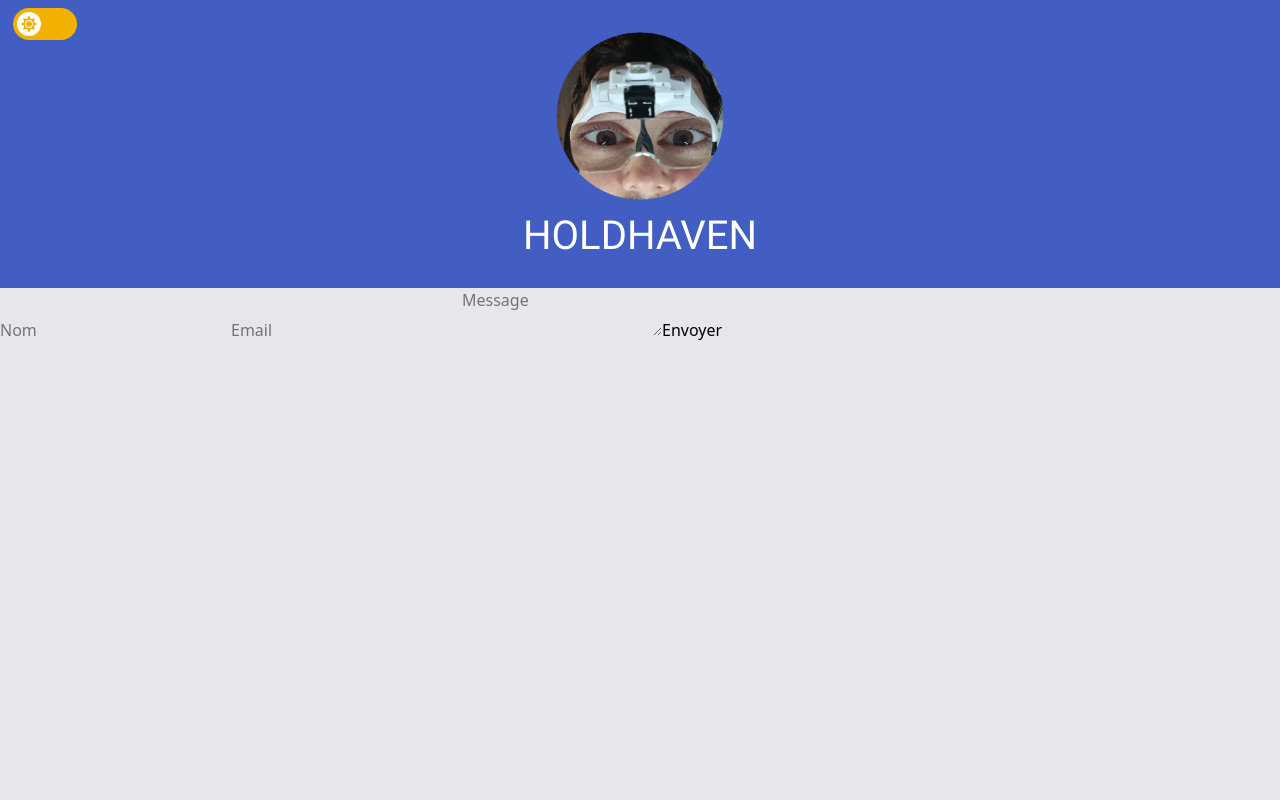
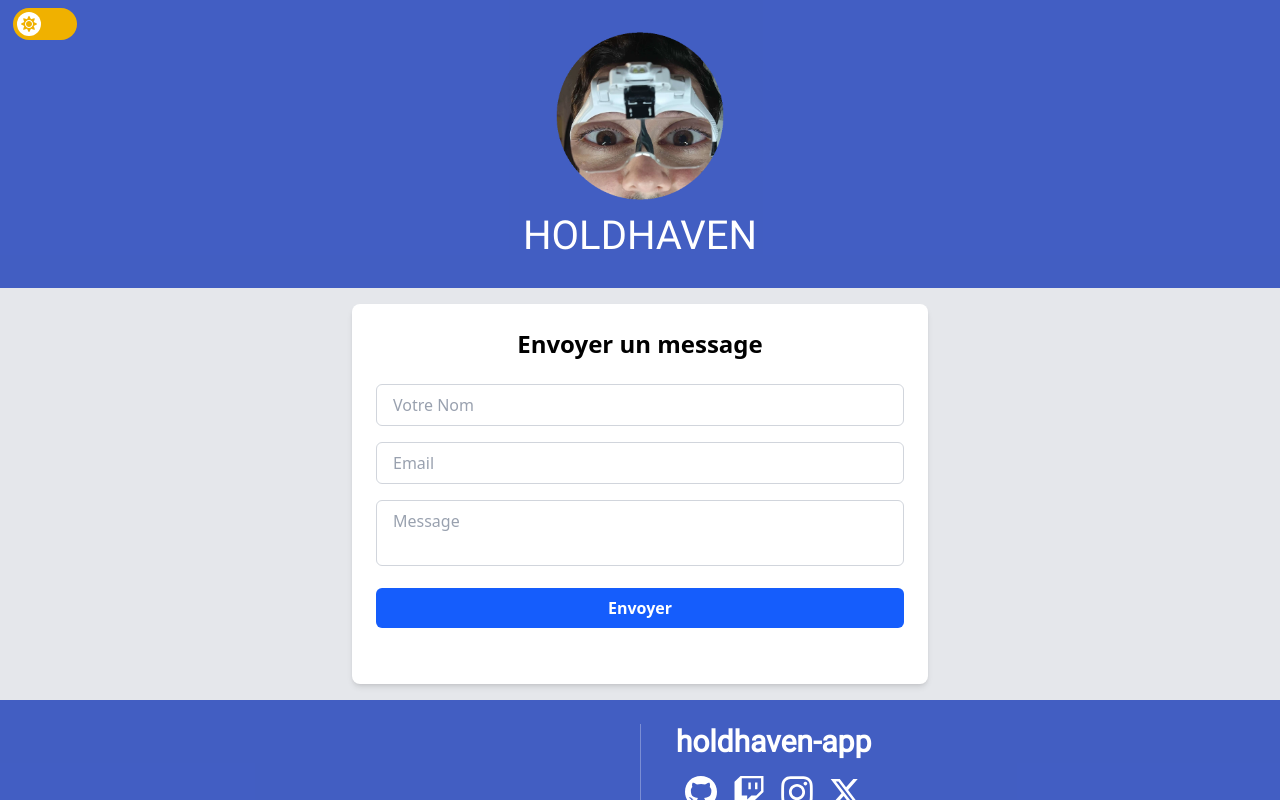
Before and after one commit to h0ldhaven/holdhaven, a React (Vite) app: page /contact in a window 1280 px wide. Shown: the top 800 px of the page. Built offline with nearby package versions, Linux system fonts and the light colour scheme; no server answers.

Commit message:
✨ TurnStile & EmailJS

```diff
--- a/package.json
+++ b/package.json
@@ -10,6 +10,7 @@
     "preview": "vite preview"
   },
   "dependencies": {
+    "@emailjs/browser": "^4.4.1",
     "@fortawesome/fontawesome-svg-core": "^6.7.2",
     "@fortawesome/free-brands-svg-icons": "^6.7.2",
     "@fortawesome/react-fontawesome": "^0.2.2",
--- /dev/null
+++ b/src/components/TurnStile.tsx
@@ -0,0 +1,67 @@
+import { useEffect, useRef } from 'react';
+
+type TurnstileRenderOptions = {
+    sitekey: string;
+    callback: (token: string) => void;
+    theme?: 'light' | 'dark' | 'auto';
+    action?: string;
+    'expired-callback'?: () => void;
+};
+
+type TurnstileAPI = {
+    render: (container: string | HTMLElement, options: TurnstileRenderOptions) => string;
+    reset: (widgetId: string) => void;
+    remove: (widgetId: string) => void;
+};
+
+declare global {
+    interface Window {
+        turnstile: TurnstileAPI;
+    }
+}
+
+type Props = {
+    onVerify: (token: string) => void;
+    sitekey: string;
+};
+
+const TurnStile: React.FC<Props> = ({ onVerify, sitekey }) => {
+    const widgetRef = useRef<HTMLDivElement>(null);
+    const widgetIdRef = useRef<string | null>(null);
+
+    useEffect(() => {
+        const loadTurnstileScript = (): Promise<void> => {
+            return new Promise((resolve) => {
+                if (window.turnstile) return resolve(); // déjà chargé
+                const script = document.createElement('script');
+                script.src = 'https://challenges.cloudflare.com/turnstile/v0/api.js';
+                script.async = true;
+                script.onload = () => resolve();
+                document.body.appendChild(script);
+            });
+        };
+
+        loadTurnstileScript().then(() => {
+            if (window.turnstile && widgetRef.current && !widgetIdRef.current) {
+                const id = window.turnstile.render(widgetRef.current, {
+                    sitekey,
+                    callback: onVerify,
+                    'expired-callback': () => onVerify(''), // gestion d'expiration
+                    theme: 'auto',
+                });
+                widgetIdRef.current = id;
+            }
+        });
+
+        return () => {
+            if (window.turnstile && widgetIdRef.current) {
+                window.turnstile.remove(widgetIdRef.current);
+                widgetIdRef.current = null;
+            }
+        };
+    }, [onVerify, sitekey]);
+
+    return <div ref={widgetRef} className='mt-4' />;
+};
+
+export default TurnStile;
--- a/src/pages/ContactPage.tsx
+++ b/src/pages/ContactPage.tsx
@@ -1,5 +1,8 @@
 import React, { useEffect, useRef, useState } from 'react';
 import Header from '../components/Header';
+import Footer from '../components/Footer';
+import TurnStile from '../components/TurnStile';
+import { sendContactEmail } from '../utils/email';
 
 type FormData = {
     name: string;
@@ -8,9 +11,11 @@ type FormData = {
 };
 
 type EmailJSResponse = {
-  status: number;
-  text: string;
+    status: number;
+    text: string;
 };
+
+const siteKey = import.meta.env.VITE_CLOUDFLARE_TURNSTILE_SITEKEY;
 
 const ContactPage: React.FC = () => {
 
@@ -20,6 +25,7 @@ const ContactPage: React.FC = () => {
         message: '',
     });
 
+    const [turnstileToken, setTurnstileToken] = useState<string | null>(null);
     const [ loading, setLoading ] = useState(false);
     const [ success, setSuccess ] = useState(false);
     const [ error, setError ] = useState<string | null>(null);
@@ -47,23 +53,20 @@ const ContactPage: React.FC = () => {
             return;
         }
 
+        if (!turnstileToken) {
+            setError('Veuillez valider le captcha.');
+            return;
+        }
+
         setLoading(true);
 
         try {
-            const res = await fetch('/api/contact', {
-                method: 'POST',
-                headers: {
-                    'Content-Type': 'application/json',
-                },
-                body: JSON.stringify(formData),
-            });
-
-            if (!res.ok) throw new Error('Erreur serveur.');
-
+            await sendContactEmail(formData);
             setSuccess(true);
             setFormData({ name: '', email: '', message: '' });
         } catch (err) {
             setError('Erreur lors de l’envoi. Réessaie plus tard.');
+            console.error('EmailJS error:', err);
         } finally {
             setLoading(false);
         }
@@ -72,18 +75,70 @@ const ContactPage: React.FC = () => {
     return(
         <main className='flex flex-col h-full min-h-screen bg-gray-200 text-black dark:bg-gray-800 dark:text-white transition-colors duration-300 ease-in-out'>
             <Header />
-            <form onSubmit={handleSubmit} autoComplete='off' noValidate>
-                <input type='text' name='name' placeholder='Nom' value={formData.name} onChange={handleChange} required />
-                <input type='email' name='email' placeholder='Email' value={formData.email} onChange={handleChange} required />
-                <textarea name='message' placeholder='Message' value={formData.message} onChange={handleChange} required />
 
-                {error && <p style={{ color: 'red' }}>{error}</p>}
-                {success && <p style={{ color: 'green' }}>Message envoyé ✅</p>}
+            <section className='flex-grow flex items-center justify-center p-4'>
+                <form
+                    onSubmit={handleSubmit}
+                    autoComplete='off'
+                    noValidate
+                    className='w-full max-w-xl bg-white dark:bg-gray-900 shadow-md rounded-lg p-6 space-y-6'
+                >
+                    <h2 className='text-2xl font-semibold text-center'>Envoyer un message</h2>
 
-                <button type='submit' disabled={loading}>
-                    {loading ? 'Envoi...' : 'Envoyer'}
-                </button>
-            </form>
+                    <div className='space-y-4'>
+                        <input
+                            type='text'
+                            name='name'
+                            placeholder='Votre Nom'
+                            value={formData.name}
+                            onChange={handleChange}
+                            required
+                            className='w-full px-4 py-2 border border-gray-300 dark:border-gray-700 rounded-md bg-white dark:bg-gray-700 text-black dark:text-white placeholder-gray-400 focus:outline-none focus:ring-2 focus:ring-blue-500'
+                        />
+
+                        <input
+                            type='email'
+                            name='email'
+                            placeholder='Email'
+                            value={formData.email}
+                            onChange={handleChange}
+                            required
+                            className='w-full px-4 py-2 border border-gray-300 dark:border-gray-700 rounded-md bg-white dark:bg-gray-700 text-black dark:text-white placeholder-gray-400 focus:outline-none focus:ring-2 focus:ring-blue-500'
+                        />
+
+                        <textarea
+                            name='message'
+                            placeholder='Message'
+                            value={formData.message}
+                            onChange={handleChange}
+                            required
+                            className='w-full px-4 py-2 border border-gray-300 dark:border-gray-700 rounded-md bg-white dark:bg-gray-700 text-black dark:text-white placeholder-gray-400 resize-none focus:outline-none focus:ring-2 focus:ring-blue-500'
+                        />
+
+                        {error && <p className='text-red-500 text-sm'>{error}</p>}
+                        {success && <p className='text-green-500 text-sm'>Message envoyé ✅</p>}
+
+                        <button
+                            type='submit'
+                            disabled={loading}
+                            className={`w-full py-2 px-4 font-semibold rounded-md transition-colors duration-200 ${
+                                loading
+                                    ? 'bg-blue-300 cursor-not-allowed'
+                                    : 'bg-blue-600 hover:bg-blue-700'
+                            } text-white`}
+                        >
+                            {loading ? 'Envoi en cours...' : 'Envoyer'}
+                        </button>
+
+                        <TurnStile
+                            sitekey={siteKey}
+                            onVerify={(token) => setTurnstileToken(token)}
+                        />
+                    </div>
+                </form>
+            </section>
+
+            <Footer />
         </main>
     );
 };
--- /dev/null
+++ b/src/utils/email.ts
@@ -0,0 +1,19 @@
+import emailjs from '@emailjs/browser';
+
+const serviceId = import.meta.env.VITE_EMAILJS_SERVICE_ID;
+const templateId = import.meta.env.VITE_EMAILJS_TEMPLATE_ID;
+const publicKey = import.meta.env.VITE_EMAILJS_PUBLIC_KEY;
+
+if (!serviceId || !templateId || !publicKey) {
+    throw new Error('❌ EmailJS env vars are missing!');
+}
+
+export type ContactTemplateParams = {
+  name: string;
+  email: string;
+  message: string;
+};
+
+export const sendContactEmail = async (params: ContactTemplateParams): Promise<void> => {
+    await emailjs.send(serviceId, templateId, params, publicKey);
+};
```
Also changed, not shown: 2 other files (tests, documents, lock files or other folders).
